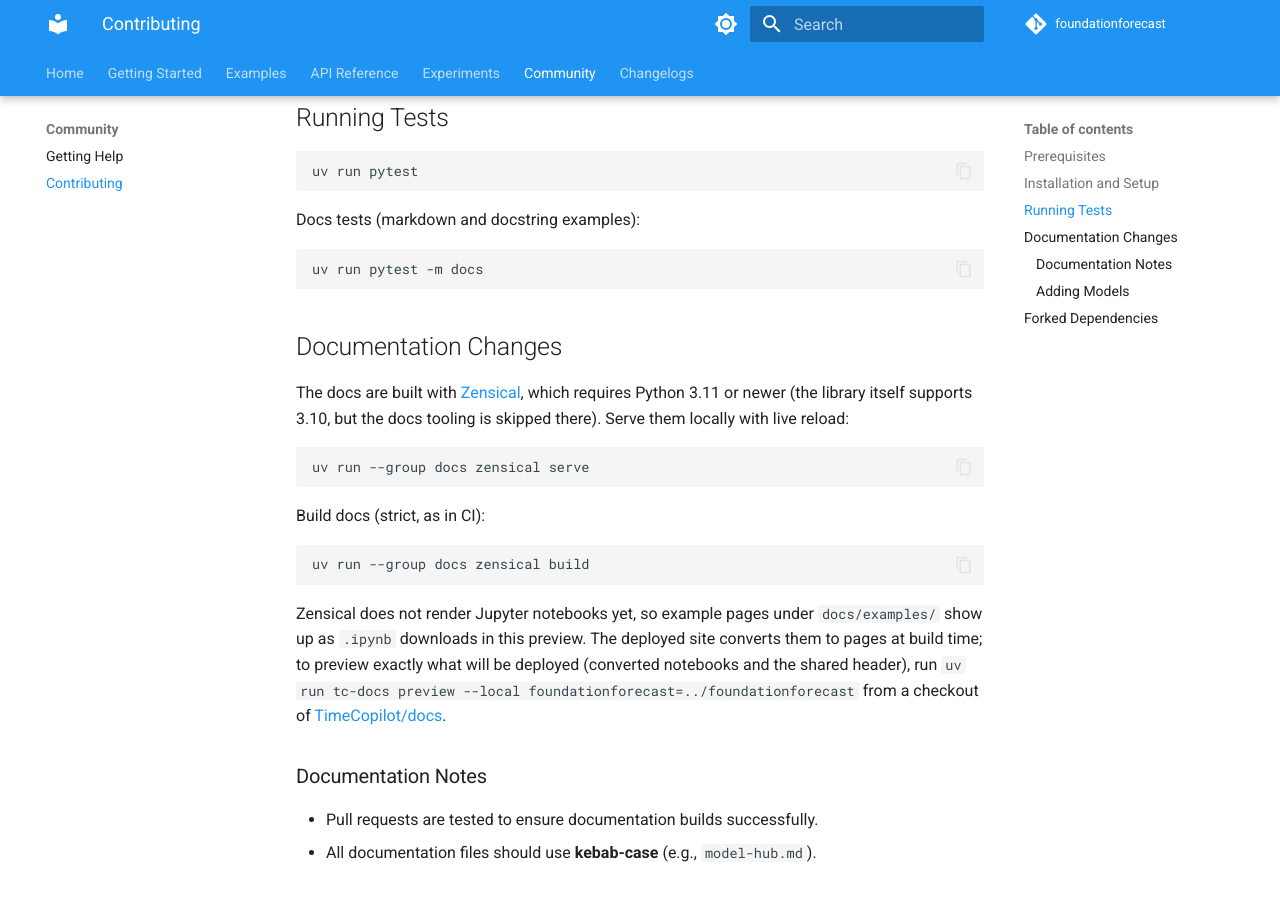
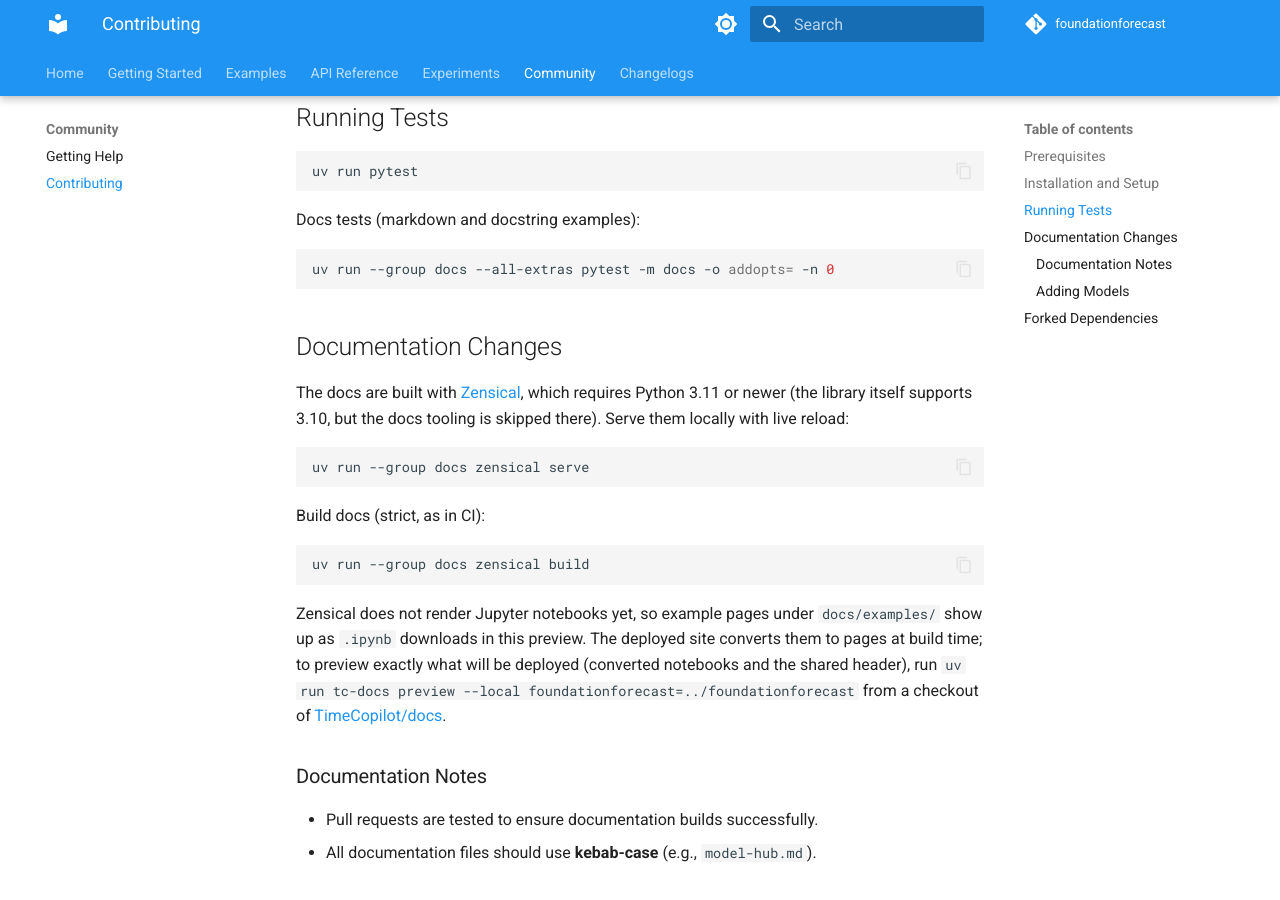
Before and after one commit to TimeCopilot/foundationforecast, an MkDocs documentation site: the page built from docs/contributing.md, in a window 1280 px wide and 900 px high, scrolled down 1133 px. Built offline with MkDocs 1.6.1 and Material for MkDocs 9.7.7, drawn with Linux system fonts in a browser that asks for light colours; comment, search, counter and statistics services are not loaded.

Commit message:
ci(docs): install all model extras in the docs test job
Co-authored-by: Cursor <cursoragent@cursor.com>

````diff
--- a/docs/contributing.md
+++ b/docs/contributing.md
@@ -51,7 +51,7 @@ uv run pytest
 Docs tests (markdown and docstring examples):
 
 ```bash
-uv run pytest -m docs
+uv run --group docs --all-extras pytest -m docs -o addopts= -n 0
 ```
 
 ## Documentation Changes
````
Also changed, not shown: AGENTS.md (+1 -1 lines), 1 other file.
